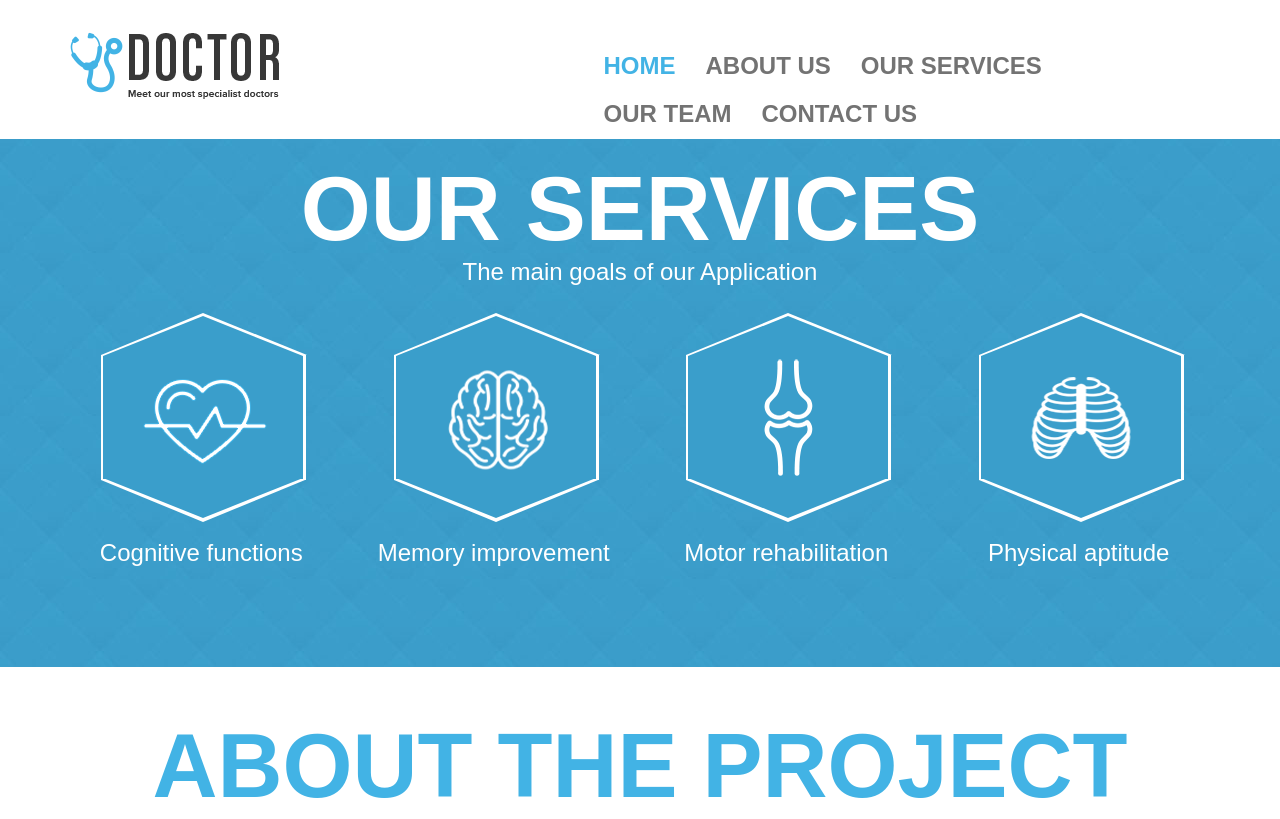
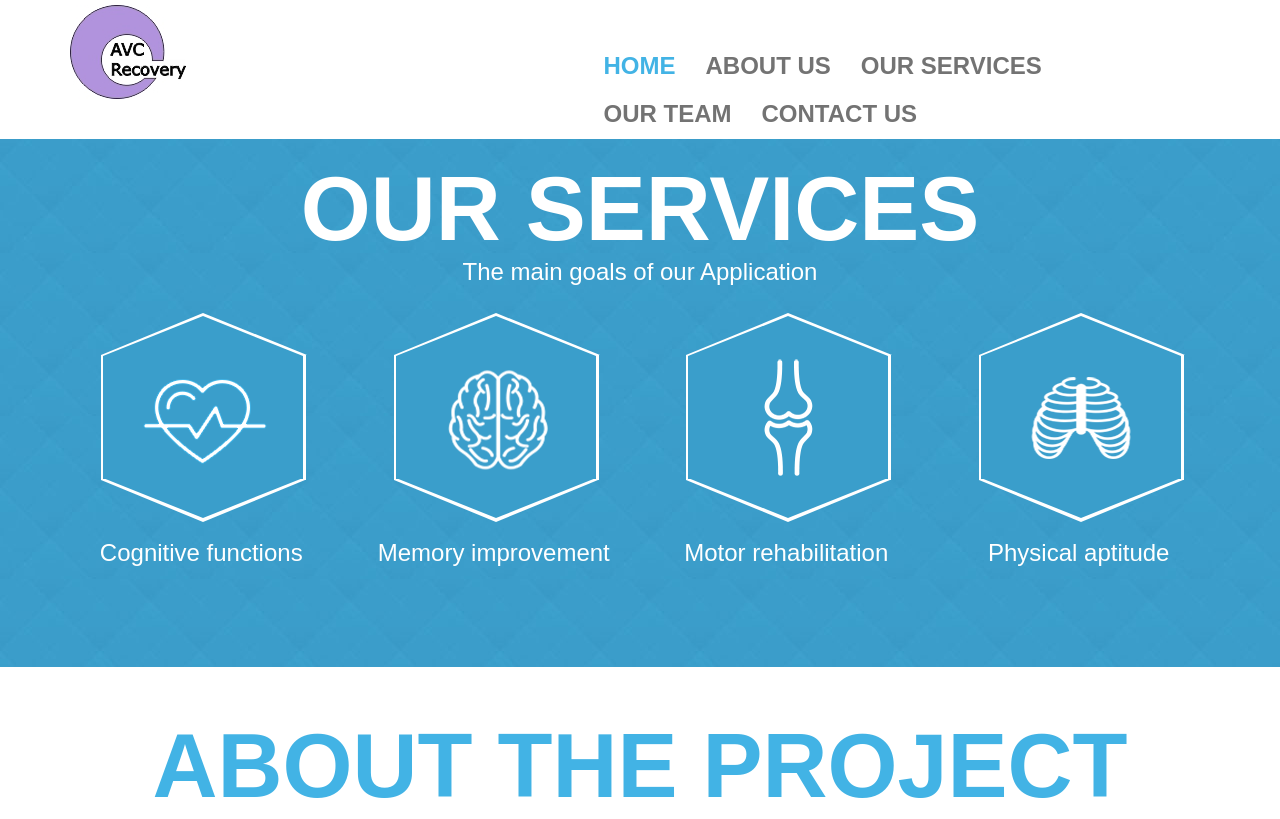
Before and after one commit to fmacario/avc_website, a plain HTML site: page index.html in a window 1280 px wide. Shown: the top 819 px of the page. Drawn offline with nearby package versions, Linux system fonts and the light colour scheme; some packages are replaced by stand-ins of ours; a web font is replaced by a local one.

Commit message:
testes com logo

```diff
--- a/index.html
+++ b/index.html
@@ -27,7 +27,7 @@
 			<div class="row">
 				<div class="col-xs-5 header-logo">
 					<br>
-					<a href="index.html"><img src="img/logo.png" alt="" class="img-responsive logo"></a>
+					<a href="index.html"><img src="img/logo1.jpg" alt="" class="img-responsive logo"></a>
 				</div>
 
 				<div class="col-md-7">
```
Also changed, not shown: img/logo.jpg (added), img/logo1.jpg (added), img/logo2.jpg (added).
